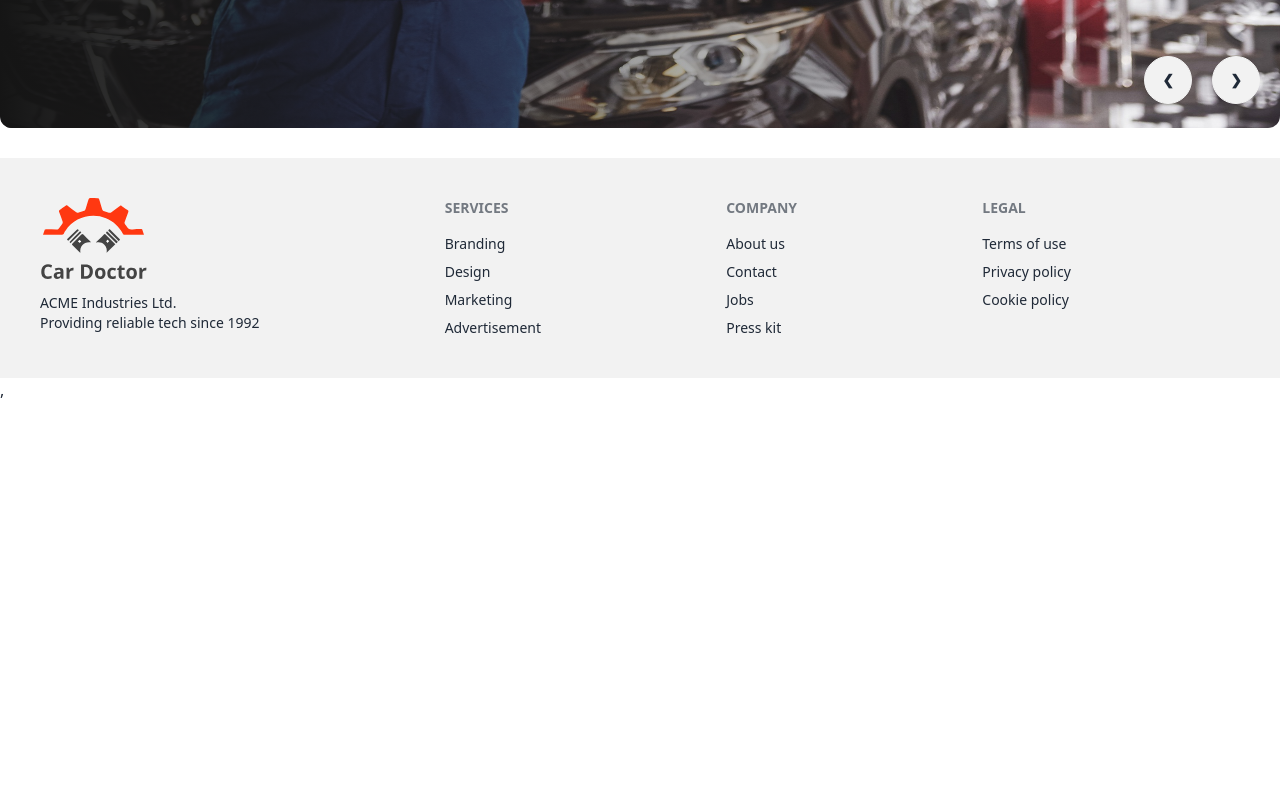
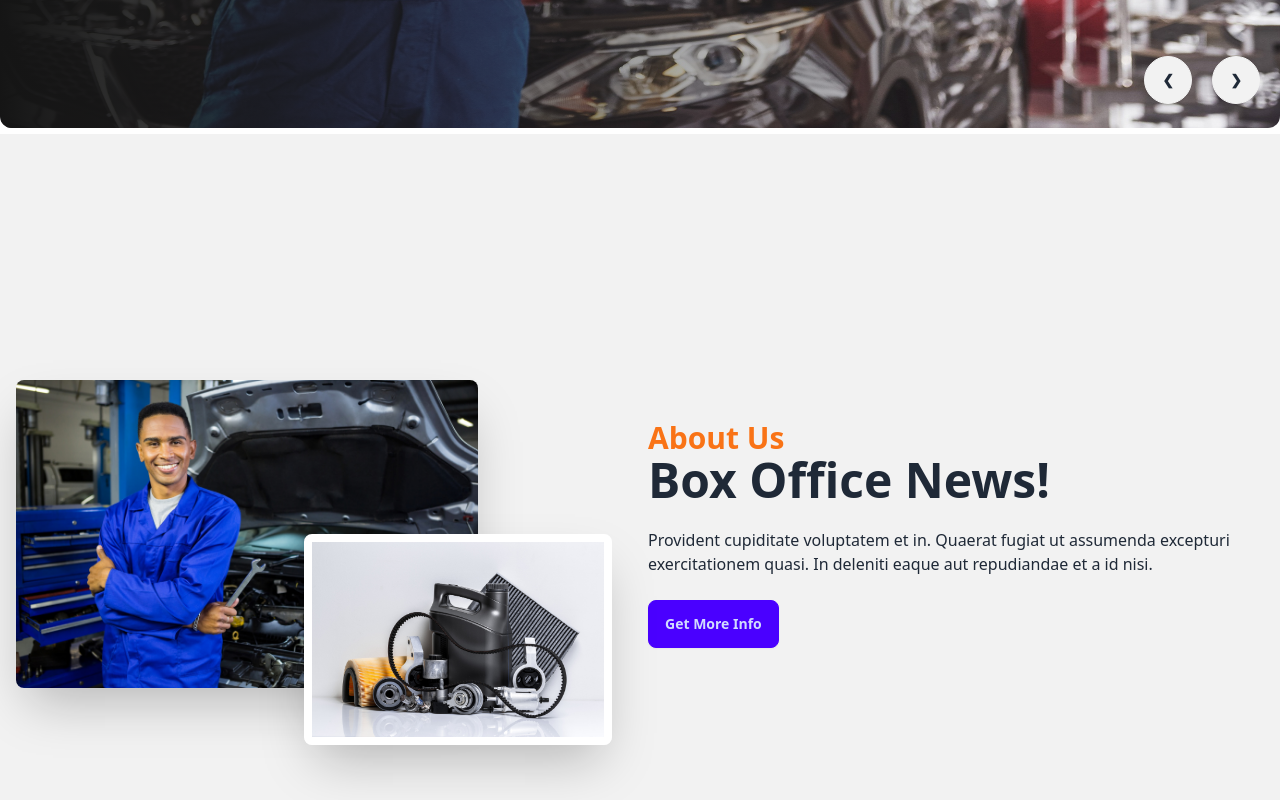
Before and after one commit to sarwar1821201/car-house-client-site, a React (Vite) app: page / in a window 1280 px wide. Shown: the part 600-1400 px from the top of the page. Before the commit the page ends 1002 px from the top, so only its background shows below. Built offline with nearby package versions, Linux system fonts and the light colour scheme.

Commit message:
create about section with image relative position

```diff
--- a/src/pages/Home/About/About.jsx
+++ b/src/pages/Home/About/About.jsx
@@ -1,9 +1,28 @@
 import React from 'react';
+import person from '../../../assets/images/about_us/person.jpg'
+import parts from '../../../assets/images/about_us/parts.jpg'
 
 const About = () => {
     return (
         <div>
+<div className="hero min-h-screen bg-base-200">
+  <div className="hero-content flex-col lg:flex-row">
 
+    <div className='lg:w-1/2 relative ' >
+    <img src={person} className="w-3/4 rounded-lg shadow-2xl" />
+    <img src={parts} className="w-1/2 absolute right-5 top-1/2 border-8 border-white  rounded-lg shadow-2xl" />
+
+
+    </div>
+
+    <div className='lg:w-1/2' >
+        <h3 className='text-3xl text-orange-500 font-bold' >About Us</h3>
+      <h1 className="text-5xl font-bold">Box Office News!</h1>
+      <p className="py-6">Provident cupiditate voluptatem et in. Quaerat fugiat ut assumenda excepturi exercitationem quasi. In deleniti eaque aut repudiandae et a id nisi.</p>
+      <button className="btn btn-primary">Get More Info </button>
+    </div>
+  </div>
+</div>
         </div>
     );
 };
--- a/src/pages/Home/Home/Home.jsx
+++ b/src/pages/Home/Home/Home.jsx
@@ -1,11 +1,13 @@
 import React from 'react';
 import Banner from '../Banner/Banner';
+import About from '../About/About';
 
 const Home = () => {
     return (
         <div>
             {/* <h2>This is Home</h2> */}
             <Banner></Banner>
+            <About></About>
         </div>
     );
 };
```
